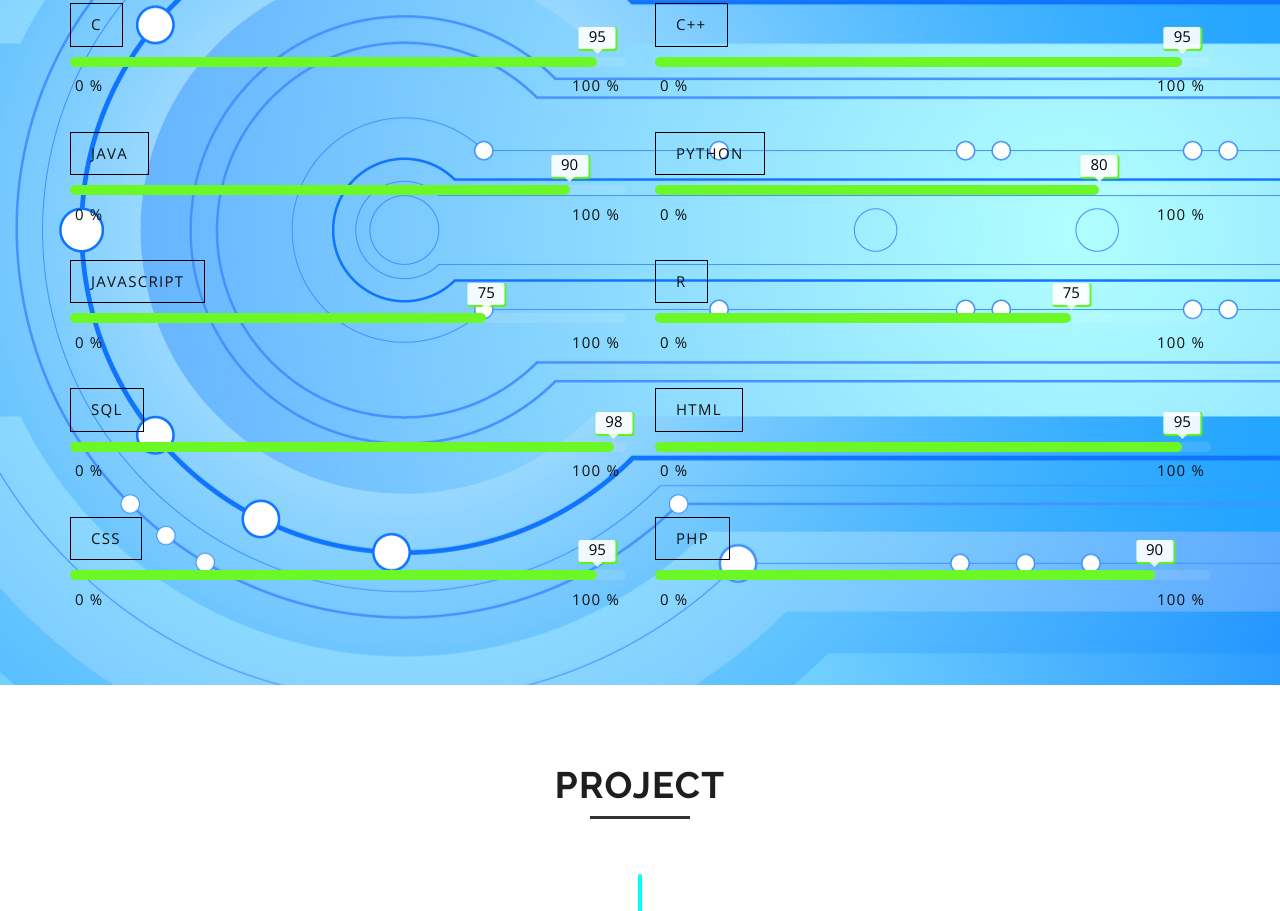
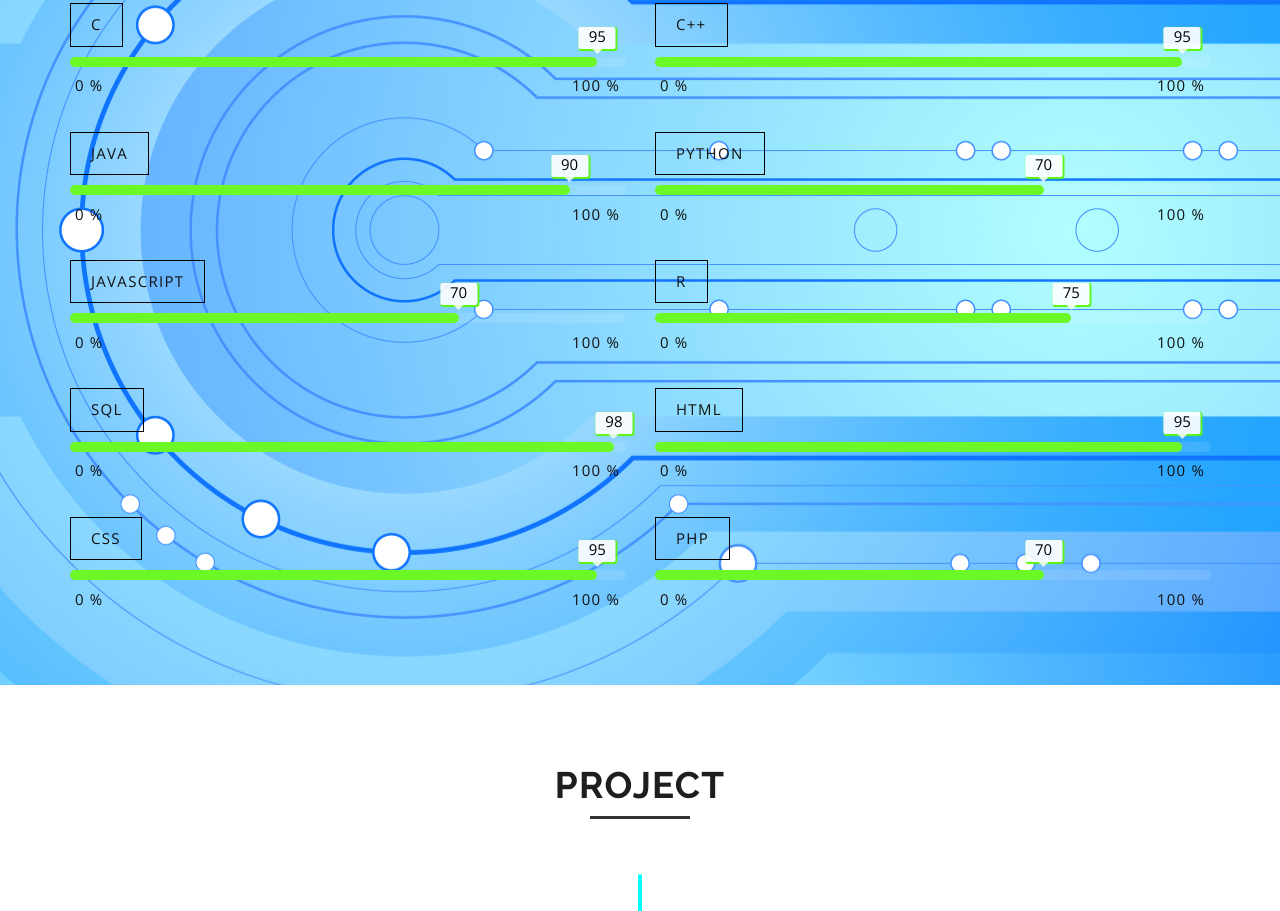
Before and after one commit to mahesh001/mahesh, a plain HTML site: page index.html in a window 1280 px wide. Shown: the part 2547-3458 px from the top of the page. Drawn offline with nearby package versions, Linux system fonts and the light colour scheme; some packages are replaced by stand-ins of ours; files whose address does not match are found by name; a web font is replaced by a local one.

Commit message:
Create index.html

```diff
--- a/index.html
+++ b/index.html
@@ -250,10 +250,10 @@ I love playing cricket, watching beautiful pieces of art, swimming, movie hangou
 </div>
 <!-- Skill No. 3 -->
 <div class='bar_group col-md-6 col-xs-12' data-max="100">
-<div class=" bar_group__bar thick elastic" data-value="80" data-tooltip="true" data-label="Python" data-show-values="true" data-unit="%"></div>
+<div class=" bar_group__bar thick elastic" data-value="70" data-tooltip="true" data-label="Python" data-show-values="true" data-unit="%"></div>
 </div>
 <div class='bar_group col-md-6 col-xs-12' data-max="100">
-<div class=" bar_group__bar thick elastic" data-value="75" data-tooltip="true" data-label="JavaScript" data-show-values="true" data-unit="%"></div>
+<div class=" bar_group__bar thick elastic" data-value="70" data-tooltip="true" data-label="JavaScript" data-show-values="true" data-unit="%"></div>
 </div>
 <!-- Skill No. 4 -->
 <div class='bar_group col-md-6 col-xs-12' data-max="100">
@@ -273,7 +273,7 @@ I love playing cricket, watching beautiful pieces of art, swimming, movie hangou
 </div>
 <!-- Skill No. 8 -->
 <div class='bar_group col-md-6 col-xs-12' data-max="100">
-<div class=" bar_group__bar thick elastic" data-value="90" data-tooltip="true" data-label="PHP" data-show-values="true" data-unit="%"></div>
+<div class=" bar_group__bar thick elastic" data-value="70" data-tooltip="true" data-label="PHP" data-show-values="true" data-unit="%"></div>
 </div>
 </div>	<!-- End other skills -->
 </div>
```
